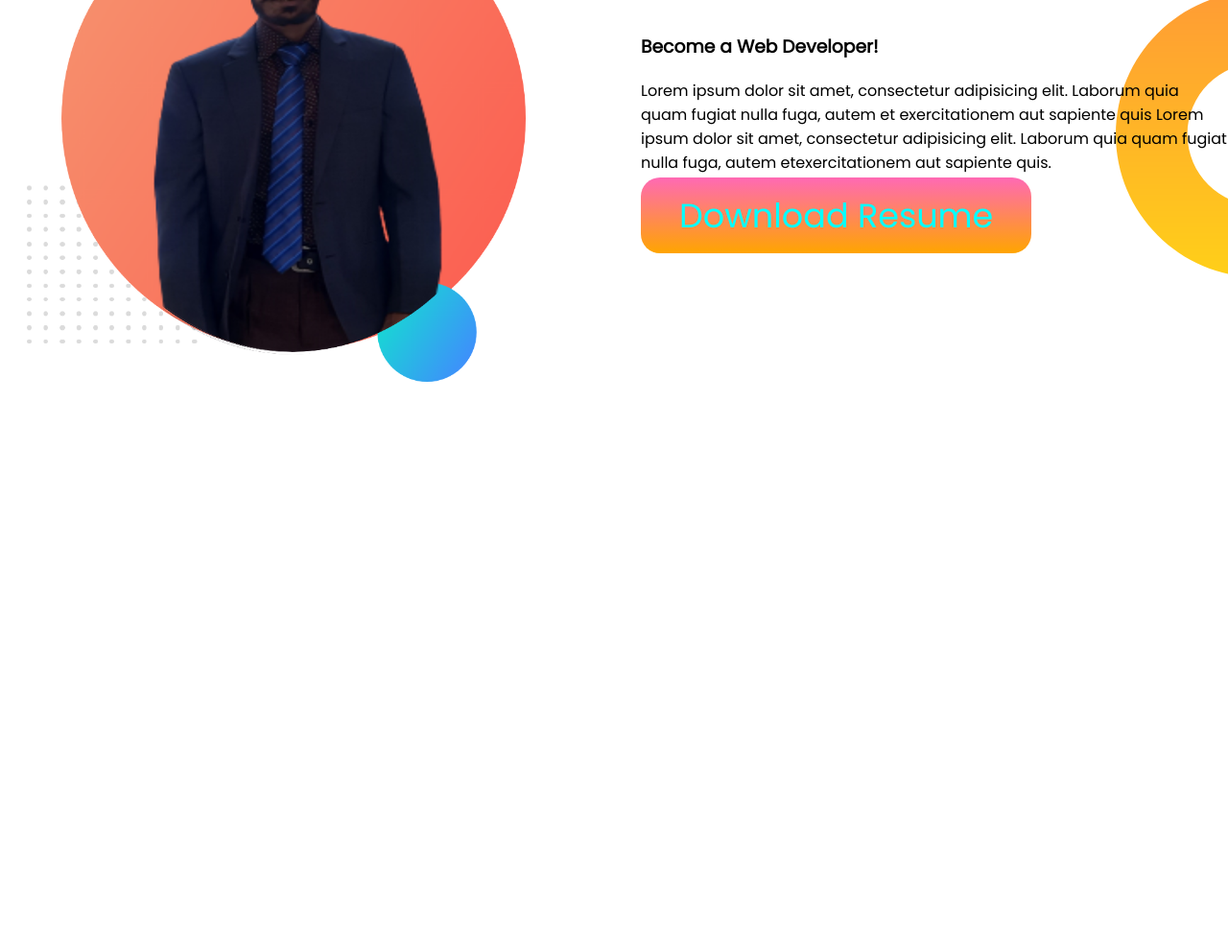
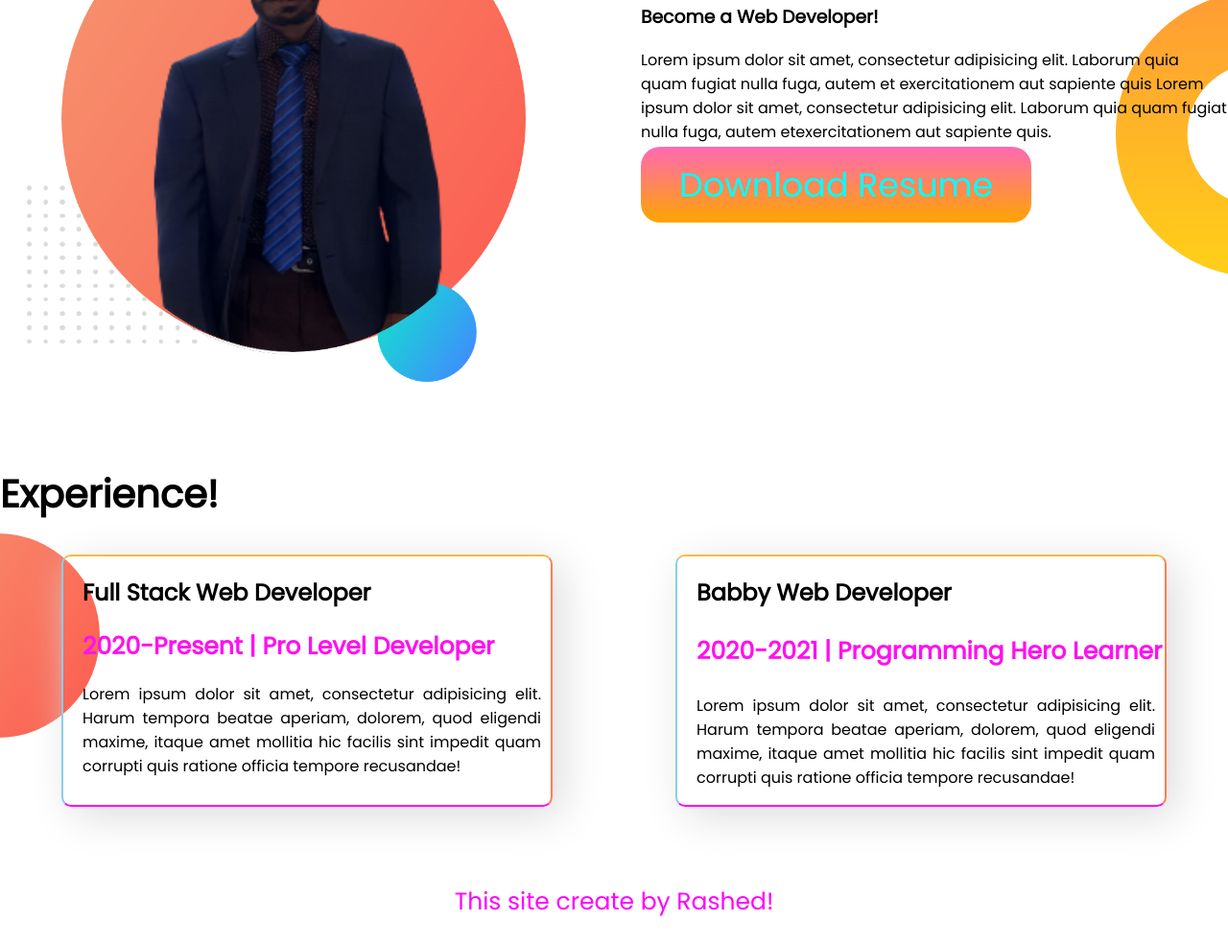
Before and after one commit to rasadul-rashed/developer-portfolio, a plain HTML site: page index.html in a window 1280 px wide. Shown: the part 738-1722 px from the top of the page at 96% size. Before the commit the page ends 1223 px from the top, so only its background shows below. Drawn offline with Linux system fonts and the light colour scheme.

Commit message:
final updated

```diff
--- a/index.html
+++ b/index.html
@@ -13,7 +13,7 @@
 </head>
 
 <body>
-    <section class="container">
+    <section class="container flexible_container">
         <div class="half_width">
             <h1>Welcome To</h1>
             <h1><span class="title_rashed">Rasadul Rashed</span> World!</h1>
@@ -30,7 +30,7 @@
             <img src="images/my-bg.png" alt="">
         </div>
     </section>
-    <section class="dream_big">
+    <section class="dream_big flexible_container">
         <div class="half_width">
             <img src="images/my-bg.png" alt="">
         </div>
@@ -43,6 +43,29 @@
             <a class="download_resume" target="_blank" href="">Download Resume</a>
         </div>
     </section>
+
+    <section class="experience_area">
+        <h1>Experience!</h1>
+        <div class="flexible_container">
+            <div class="experience_item">
+                <h2>Full Stack Web Developer</h2>
+                <h3><span class="exp_subHeading">2020-Present | Pro Level Developer</span></h3>
+                <p>Lorem ipsum dolor sit amet, consectetur adipisicing elit. Harum tempora beatae aperiam, dolorem, quod
+                    eligendi maxime, itaque amet mollitia hic facilis sint impedit quam corrupti quis ratione officia
+                    tempore recusandae!</p>
+            </div>
+            <div class="experience_item">
+                <h2>Babby Web Developer</h2>
+                <h3 class="exp_subHeading">2020-2021 | Programming Hero Learner</h3>
+                <p>Lorem ipsum dolor sit amet, consectetur adipisicing elit. Harum tempora beatae aperiam, dolorem, quod
+                    eligendi maxime, itaque amet mollitia hic facilis sint impedit quam corrupti quis ratione officia
+                    tempore recusandae!</p>
+            </div>
+        </div>
+    </section>
 </body>
+<footer class="footer_items">
+    <p>This site create by Rashed!</p>
+</footer>
 
 </html>
--- a/style.css
+++ b/style.css
@@ -5,10 +5,10 @@ body {
 }
 
 h1 {
-    font-size: 50px;
+    font-size: 40px;
 }
 
-section {
+.flexible_container {
     display: flex;
     margin-bottom: 80px;
 }
@@ -67,3 +67,47 @@ section {
     background-repeat: no-repeat;
     background-position: right;
 }
+
+.exp_subHeading {
+    color: #FF10F0;
+    font-size: 25px;
+}
+
+.experience_area {
+    background-image: url(images/exp-bg.png);
+    background-repeat: no-repeat;
+    background-position: left;
+}
+
+.experience_item {
+    width: 40%;
+    margin-left: 5%;
+    margin-right: 5%;
+    border-radius: 10px;
+    padding-left: 20px;
+    box-shadow: 10px 10px 45px gainsboro;
+
+    /* border */
+    border-left: 2px solid skyblue;
+    border-right: 2px solid coral;
+    border-top: 2px solid #F4BB44;
+    border-bottom: 2px solid #FF00FF;
+}
+
+.experience_item:hover {
+    box-shadow: 10px 10px 45px #DA70D6;
+
+    /* border */
+    border: 2px dotted skyblue;
+}
+
+.experience_item p {
+    text-align: justify;
+    padding-right: 10px;
+}
+
+.footer_items {
+    color: #FF00FF;
+    font-size: 25px;
+    text-align: center;
+}
```
Also changed, not shown: images/exp-bg.png (added).
